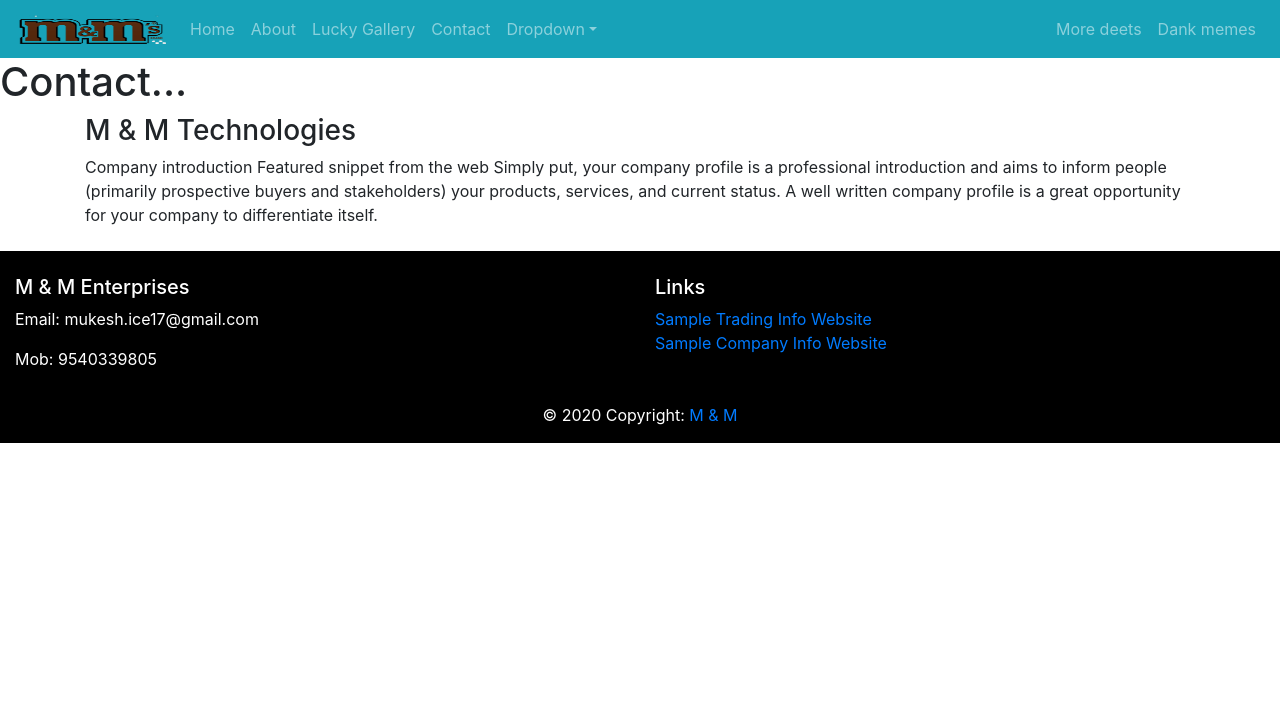
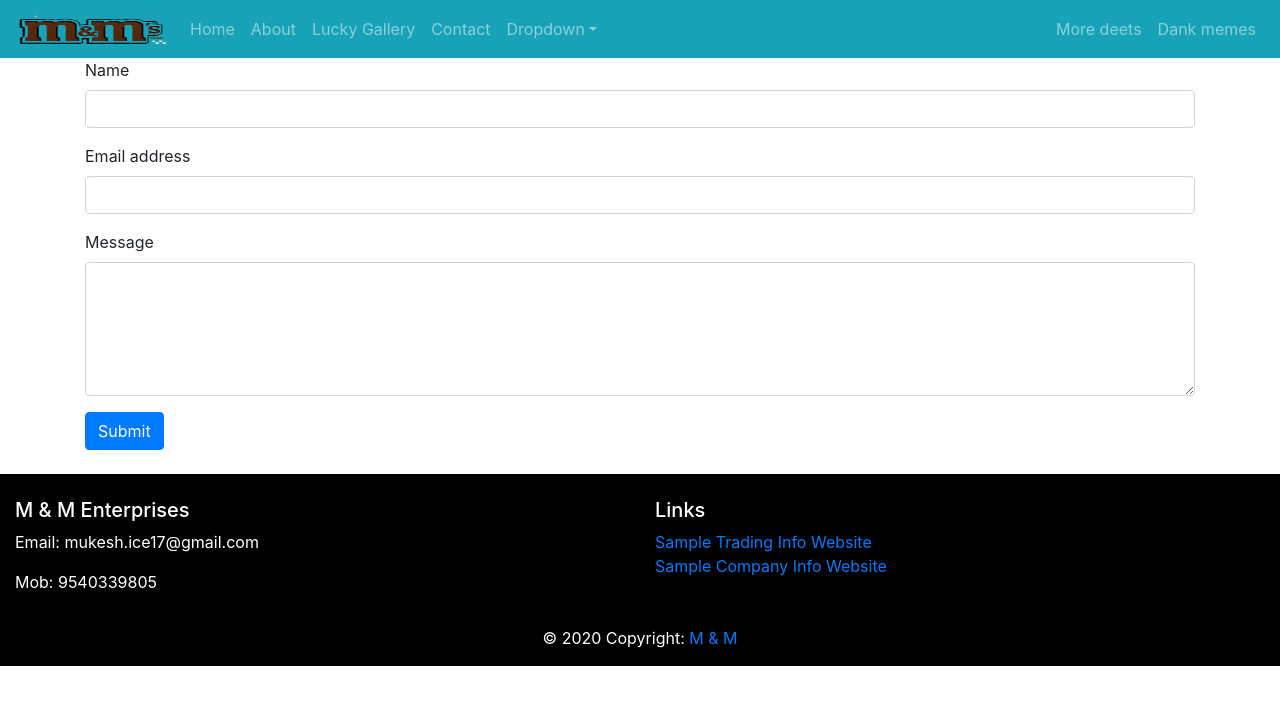
Before and after one commit to maurya20/MyReactapps, a React (Create React App) app: page /contact in a window 1280 px wide. Shown: the top 704 px of the page. Built offline with nearby package versions, Linux system fonts and the light colour scheme; the HTML template or start-up script is replaced by a standard one.

Commit message:
initial form using react

```diff
--- a/package.json
+++ b/package.json
@@ -8,6 +8,7 @@
   },
   "homepage": "https://arnab-datta.github.io/counter-app",
   "dependencies": {
+    "axios": "^0.20.0",
     "bootstrap": "^4.5.2",
     "font-awesome": "^4.7.0",
     "jquery": "^3.5.1",
--- a/src/App.js
+++ b/src/App.js
@@ -24,10 +24,6 @@
           </Switch>
         </Router>
 
-        <h3 className="container">
-        M & M Technologies </h3>
-        <p className="container">Company introduction Featured snippet from the web Simply put, your company profile is a professional introduction and aims to inform people (primarily prospective buyers and stakeholders) your products, services, and current status. A well written company profile is a great opportunity for your company to differentiate itself.</p>
-
         <Footer />
       </div>
     )
--- a/src/components/About.js
+++ b/src/components/About.js
@@ -8,6 +8,10 @@
              <p>
              A company profile is a professional summary of the business and its activities. You need a company profile if you want to raise capital and win investors, but you can also use it to inform other stakeholders, including clients. You will find many variations and lengths for a company profile. Some businesses may not have grown enough yet and have profiles that are just two pages long. On the other hand, some might include awards, certifications, and a large client portfolio, topping out at 30 pages.
              </p>
+             <h3 className="container">
+        M & M Technologies </h3>
+        <p className="container">Company introduction Featured snippet from the web Simply put, your company profile is a professional introduction and aims to inform people (primarily prospective buyers and stakeholders) your products, services, and current status. A well written company profile is a great opportunity for your company to differentiate itself.</p>
+
           </div>
        )
     }
--- a/src/components/Contact.js
+++ b/src/components/Contact.js
@@ -1,13 +1,72 @@
 import React from 'react';
+import axios from 'axios';
 
 
 class Contact extends React.Component {
-    render() {
-       return (
-          <div>
-             <h1>Contact...</h1>
-          </div>
-       )
-    }
- }
+
+   constructor(props) {
+      super(props);
+      this.state = {
+        name: '',
+        email: '',
+        message: ''
+      }
+     }
+
+     handleSubmit(e){
+       e.preventDefault();
+       axios({
+         method: "POST",
+         url:"http://localhost:3002/send",
+         data:  this.state
+       }).then((response)=>{
+         if (response.data.status === 'success'){
+           alert("Message Sent.");
+           this.resetForm()
+         }else if(response.data.status === 'fail'){
+           alert("Message failed to send.")
+         }
+       })
+     }
+
+     resetForm(){
+
+        this.setState({name: '', email: '', message: ''})
+     }
+
+     render() {
+      return(
+        <div className="container">
+        <form id="contact-form" onSubmit={this.handleSubmit.bind(this)} method="POST">
+        <div className="form-group">
+            <label htmlFor="name">Name</label>
+            <input type="text" className="form-control" id="name" value={this.state.name} onChange={this.onNameChange.bind(this)} />
+        </div>
+        <div className="form-group">
+            <label htmlFor="exampleInputEmail1">Email address</label>
+            <input type="email" className="form-control" id="email" aria-describedby="emailHelp" value={this.state.email} onChange={this.onEmailChange.bind(this)} />
+        </div>
+        <div className="form-group">
+            <label htmlFor="message">Message</label>
+            <textarea className="form-control" rows="5" id="message" value={this.state.message} onChange={this.onMessageChange.bind(this)} />
+        </div>
+        <button type="submit" className="btn btn-primary">Submit</button>
+        </form>
+        </div>
+      );
+     }
+
+     onNameChange(event) {
+      this.setState({name: event.target.value})
+     }
+
+     onEmailChange(event) {
+      this.setState({email: event.target.value})
+     }
+
+     onMessageChange(event) {
+      this.setState({message: event.target.value})
+     }
+   }
+
  export default Contact;
```
Also changed, not shown: 1 other file (tests, documents, lock files or other folders).
